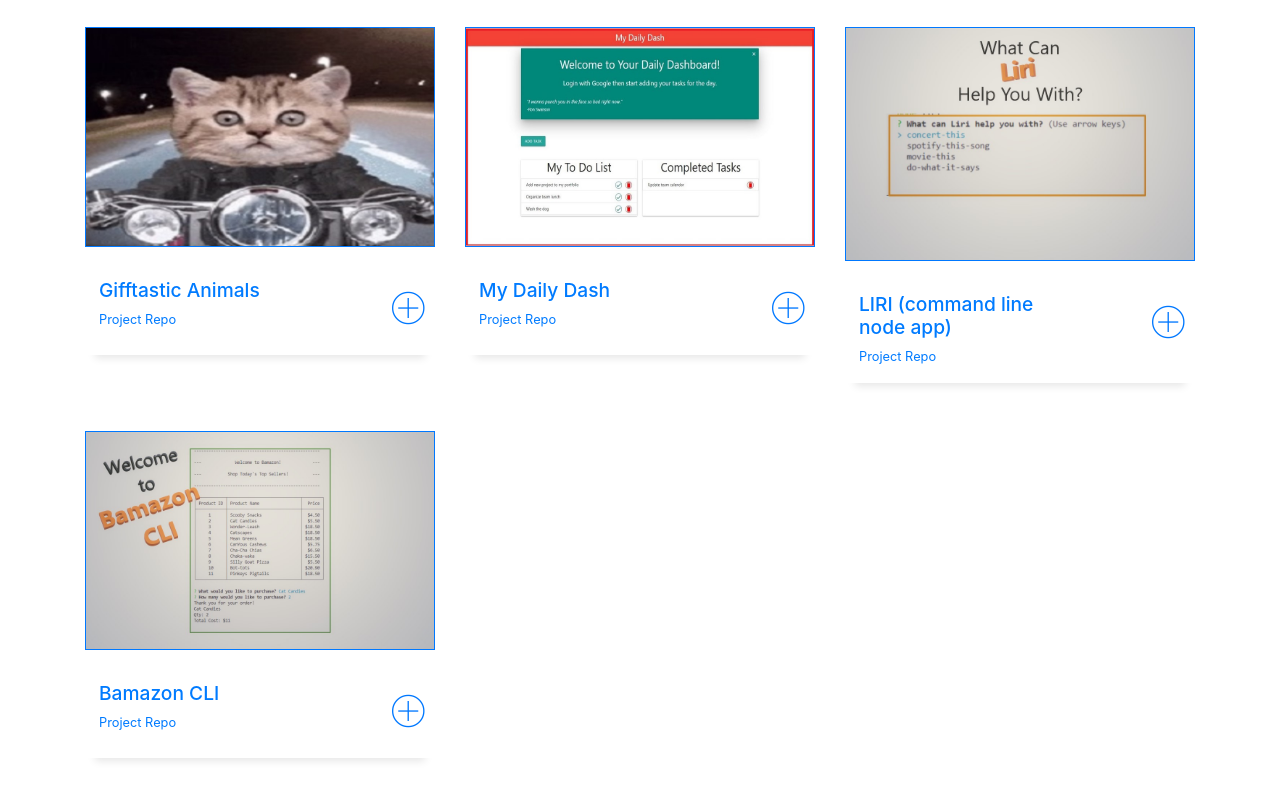
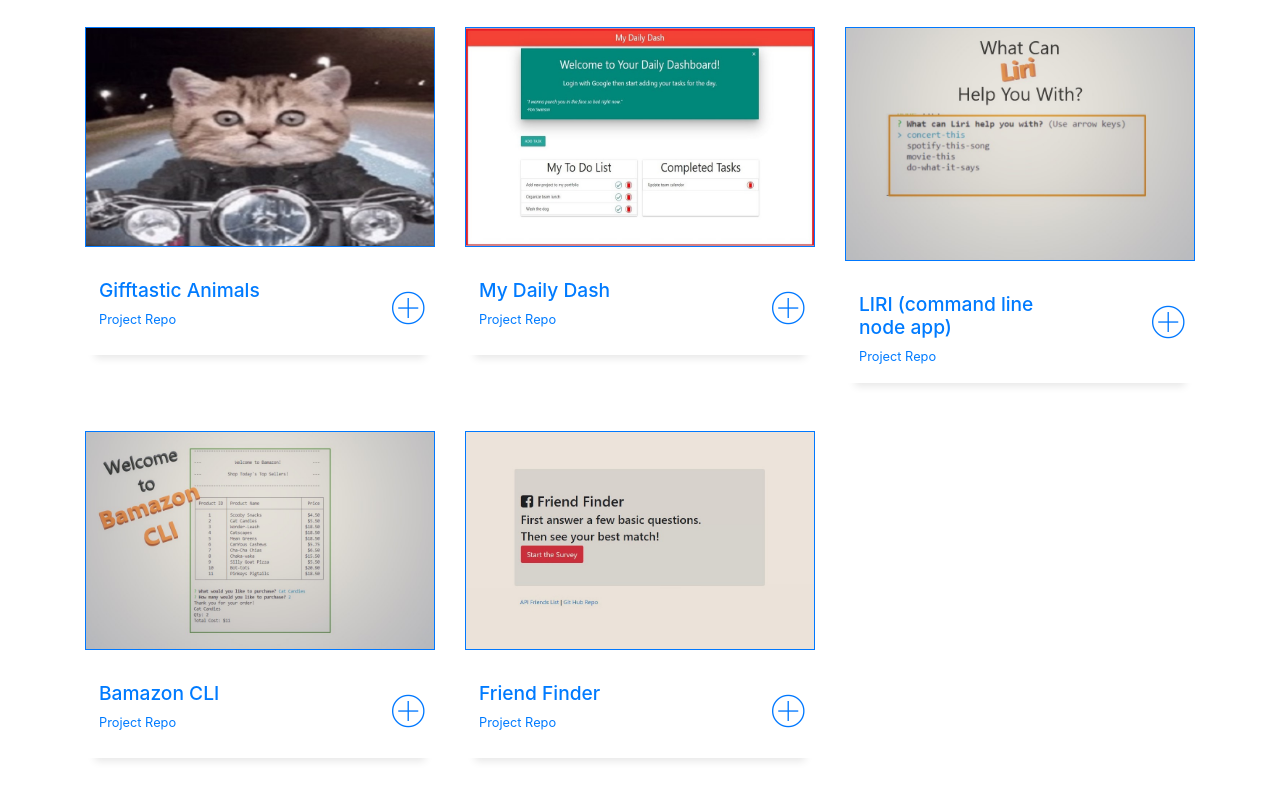
Before and after one commit to kknape/kadonna_portfolio, a website with bundled scripts: page index.html in a window 1280 px wide. Shown: the part 1901-2707 px from the top of the page. Built offline with nearby package versions, Linux system fonts and the light colour scheme; files whose address does not match are found by name; a web font is replaced by a local one.

Commit message:
Added new Friend Finder app to my portfolio

```diff
--- a/index.html
+++ b/index.html
@@ -503,6 +503,36 @@ Section Services End /-->
         </a>
       </div>
     </div>
+    <!--End project-->
+
+    <!--New Project-->
+    <div class="col-md-4">
+      <div class="work-box">
+        <a href="https://kknape.github.io/friend_finder/">
+          <div class="work-img">
+            <img src="img/Friend_Finder.jpg" alt="" class="img-fluid">
+          </div>
+          <div class="work-content">
+            <div class="row">
+              <div class="col-sm-8">
+                <h2 class="w-title">Friend Finder</h2>
+                <div class="w-more">
+                  <span class="w-ctegory"><a href="https://github.com/kknape/friend_finder">Project Repo</a></span>
+                </div>
+              </div>
+              <div class="col-sm-4">
+                <div class="w-like">
+                  <span class="ion-ios-plus-outline"></span>
+                </div>
+              </div>
+            </div>
+          </div>
+        </a>
+      </div>
+    </div>
+
+    <!--End project-->
+
   </div>
 </div>
   </section>
```
Also changed, not shown: img/Friend_Finder.jpg (added).
